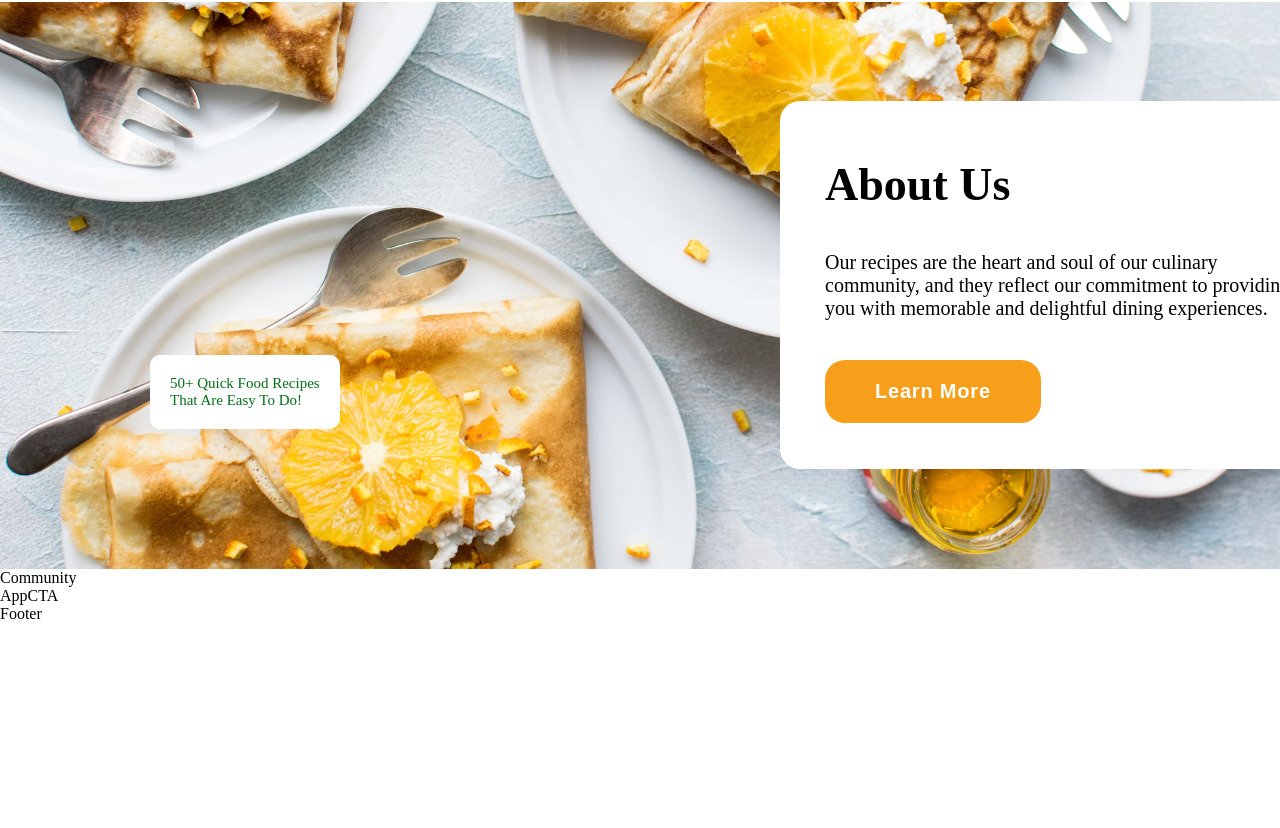
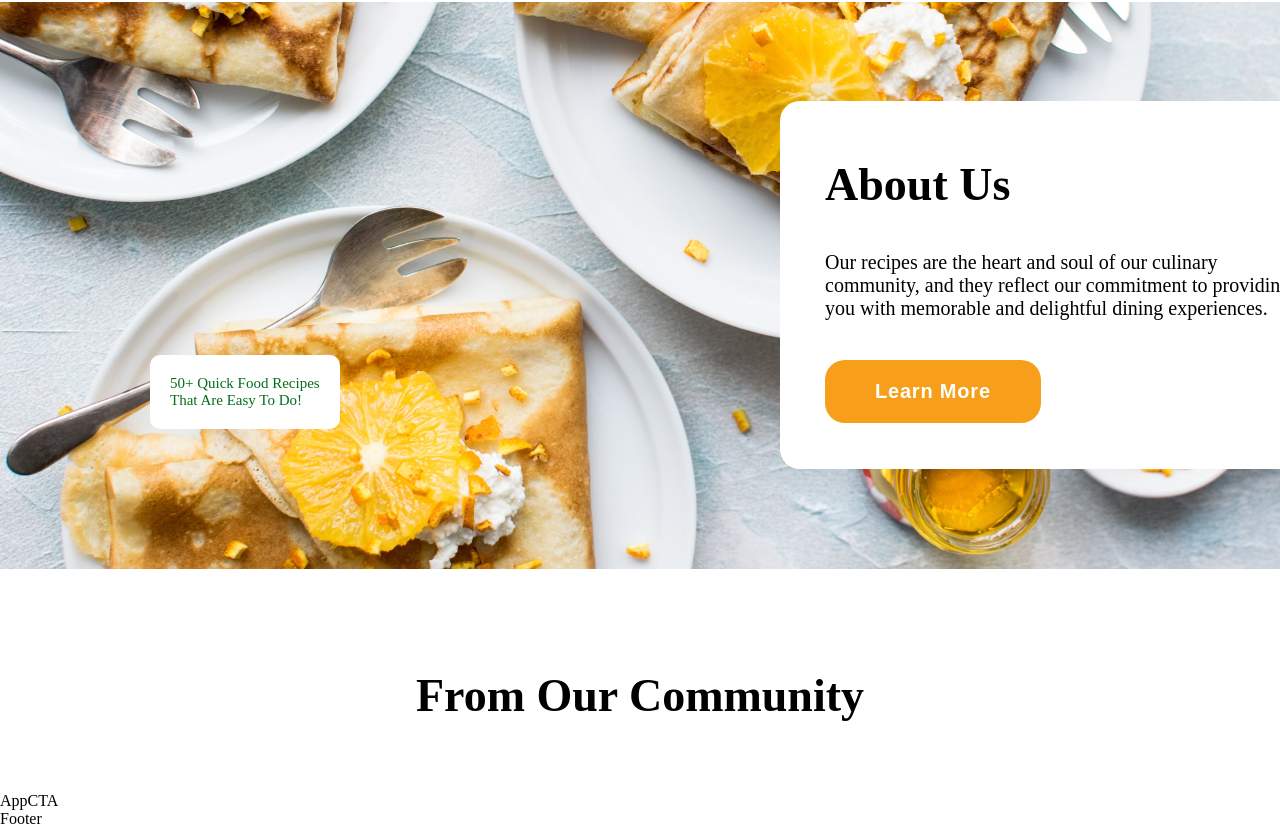
Before and after one commit to Chloedj/react-recipe-app, a React (Create React App) app in the folder recipe-app/: page / in a window 1280 px wide. Shown: the part 2149-2977 px from the top of the page. Before the commit the page ends 2772 px from the top, so only its background shows below. Built offline with nearby package versions, Linux system fonts and the light colour scheme.

Commit message:
Added community title

```diff
--- a/recipe-app/src/containers/community/community.css
+++ b/recipe-app/src/containers/community/community.css
@@ -0,0 +1,11 @@
+.community__container-title {
+    margin-top: 100px;
+
+}
+
+.community__container-title h3 {
+    font-size: 46px;
+    text-align: center;
+    margin-bottom: 70px;
+
+    }
--- a/recipe-app/src/containers/community/community.js
+++ b/recipe-app/src/containers/community/community.js
@@ -3,8 +3,11 @@ import './community.css'
 
 const Community = () => {
   return (
-    <div>
-      Community
+    <div className='community__container'>
+      <div className='community__container-title'>
+        <h3>From Our Community</h3>
+        </div>
+
     </div>
   )
 }
```
